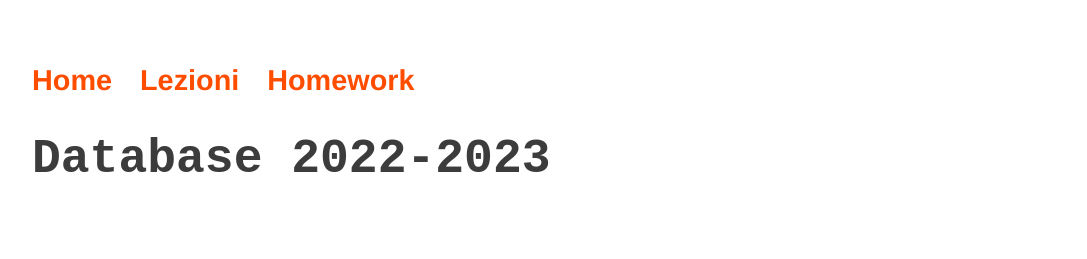
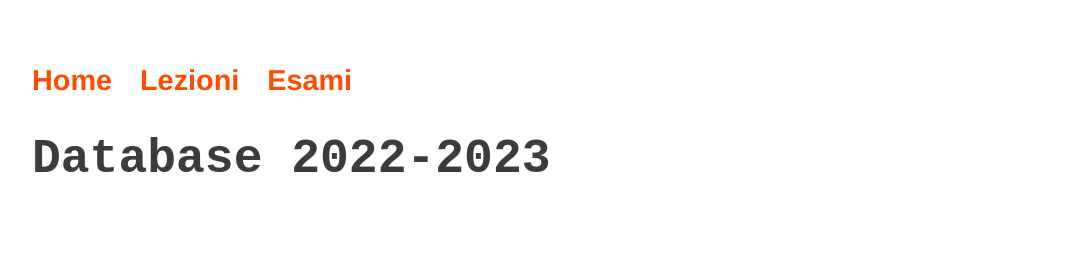
Before and after one commit to perceivelab/database-course, a Jekyll site: the page built from index.md, in a window 1280 px wide and 900 px high. Shown: the top 259 px of the window, without its empty margins (96-1183 px from the left). Built offline with Jekyll 4.4.1, drawn with Linux system fonts in a browser that asks for light colours; our own code applies the rules of GitHub Pages for plain Markdown files.

Commit message:
Update navbar.html

```diff
--- a/_includes/navbar.html
+++ b/_includes/navbar.html
@@ -2,7 +2,6 @@
      <ul>
     <li><a href={{ site.baseurl }}>Home</a></li>
     <li><a href={{ site.baseurl }}/lezioni>Lezioni</a></li>
-    <li><a href={{ site.baseurl }}/homework>Homework</a></li>
-    <!--<li><a href={{ site.baseurl }}/esami>Esami</a></li> -->
+    <li><a href={{ site.baseurl }}/esami>Esami</a></li>
   </ul>
 </nav>
```
